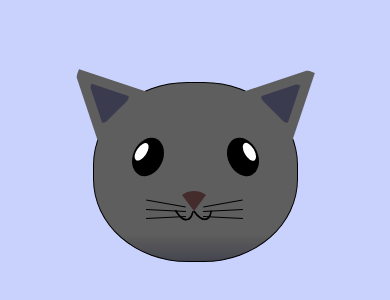
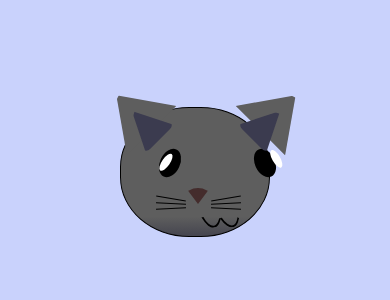
Before and after one commit to Julesmcghouls/freecodecamp, a plain HTML site: page cat-painting/index.html in a window 390 px wide. Shown: the part 250-550 px from the top of the page. Drawn offline with Linux system fonts and the light colour scheme.

Commit message:
Added media queries for screen sizes 600px and below. Adjusted the size and positioning of the cat head, ears, eyes, nose, and whiskers to maintain proportions on smaller screens.

```diff
--- a/cat-painting/styles.css
+++ b/cat-painting/styles.css
@@ -217,3 +217,83 @@ top: 134px;
 left: 109px;
 transform: rotate(3deg);
 }
+
+@media (max-width: 600px) {
+.cat-head {
+    width: 150px;
+    height: 130px;
+}
+
+.cat-left-ear {
+    top: -20px;
+    left: -22px;
+    border-bottom: 50px solid #5e5e5e;
+}
+.cat-right-ear {
+    top: -20px;
+    left: 122px;
+    border-bottom: 50px solid #5e5e5e;
+    }
+
+    .cat-left-eye,
+    .cat-right-eye {
+    width: 20px;
+    height: 30px;
+    top: 40px;
+    }
+
+    .cat-left-inner-eye,
+    .cat-right-inner-eye {
+    width: 8px;
+    height: 15px;
+    top: 6px;
+    }
+
+    .cat-nose {
+    top: 80px;
+    left: 65px;
+    border-left: 12px solid transparent;
+    border-right: 12px solid transparent;
+    border-bottom: 16px solid #442c2c;
+    }
+
+    .cat-mouth-line-left,
+    .cat-mouth-line-right {
+    top: 70px;
+    }
+
+    .cat-whiskers-left div,
+    .cat-whiskers-right div {
+    width: 30px;
+    }
+
+    .cat-whisker-left-top {
+    top: 90px;
+    left: 35px;
+    }
+
+    .cat-whisker-left-middle {
+    top: 95px;
+    left: 35px;
+    }
+
+    .cat-whisker-left-bottom {
+    top: 100px;
+    left: 35px;
+    }
+
+    .cat-whisker-right-top {
+    top: 90px;
+    left: 90px;
+    }
+
+    .cat-whisker-right-middle {
+    top: 95px;
+    left: 90px;
+    }
+
+    .cat-whisker-right-bottom {
+    top: 100px;
+    left: 90px;
+    }
+}
```
Lines whose indentation alone changed are shown as unchanged.
